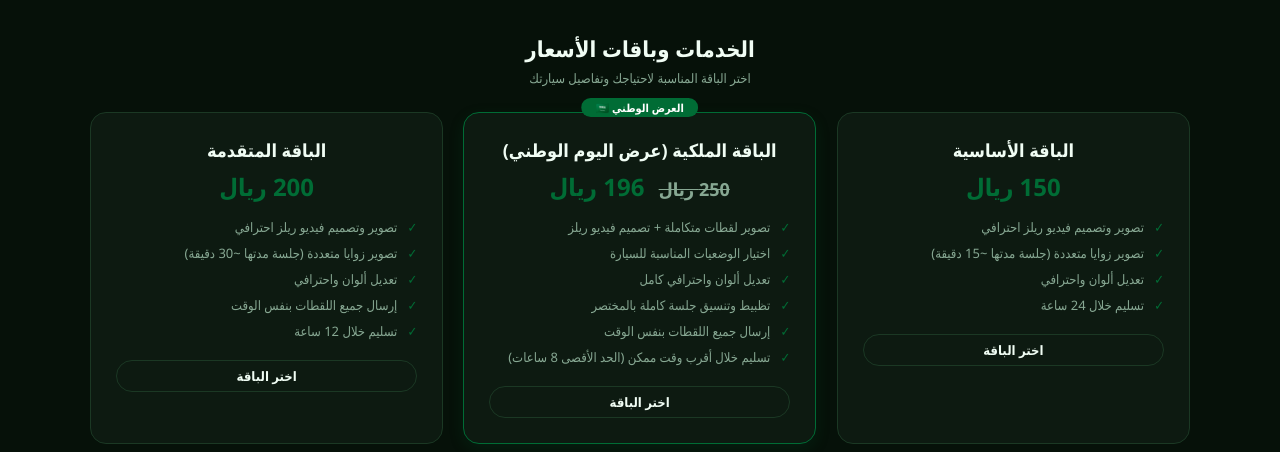
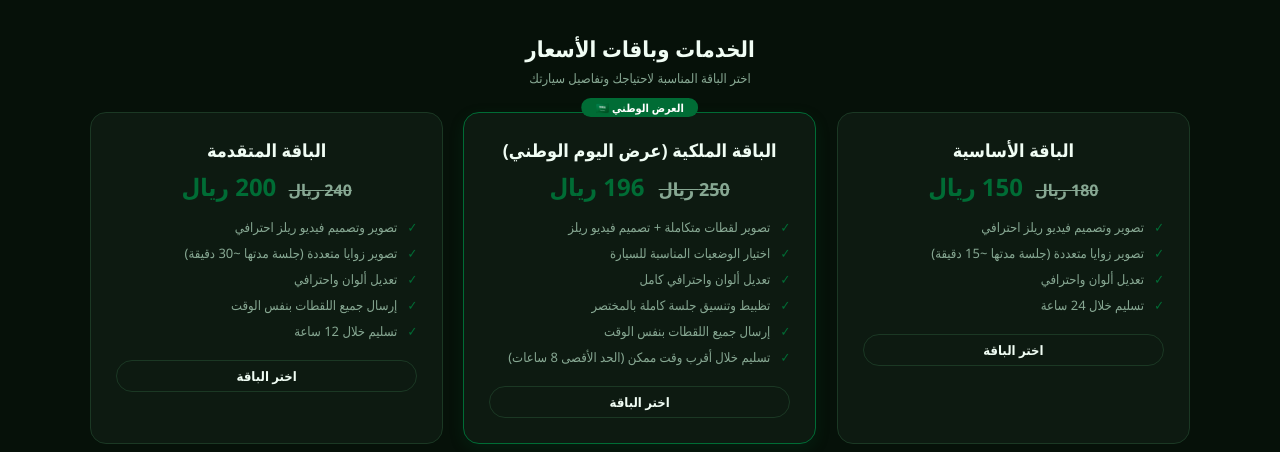
Before and after one commit to ayancybers/ayan_studio, a website: page index.html in a window 1280 px wide. Shown: the part 348-800 px from the top of the page. Drawn offline with Linux system fonts and the light colour scheme.

Commit message:
Update index.html

```diff
--- a/index.html
+++ b/index.html
@@ -1026,9 +1026,13 @@
         </div>
 
         <div class="packages-grid">
+            <!-- الباقة الأساسية -->
             <div class="package-card">
                 <h3 class="package-title" data-key="pkg1-title">الباقة الأساسية</h3>
-                <div class="package-price" data-key="pkg1-price">150 ريال</div>
+                <div class="package-price">
+                    <span style="text-decoration: line-through; color: var(--text-secondary); font-size: 16px; margin-left: 6px;" data-key="pkg1-old-price">180 ريال</span>
+                    <span data-key="pkg1-price">150 ريال</span>
+                </div>
                 <ul class="package-features">
                     <li data-key="pkg1-f1">تصوير وتصميم فيديو ريلز احترافي</li>
                     <li data-key="pkg1-f2">تصوير زوايا متعددة (جلسة مدتها ~15 دقيقة)</li>
@@ -1038,7 +1042,8 @@
                 <a href="#booking" onclick="selectPackageFromCard('الباقة الأساسية - 150 ريال')" class="btn-social-icon" style="display: block; text-align: center;" data-key="btn-select-pkg">اختر الباقة</a>
             </div>
 
-<div class="package-card popular">
+            <!-- الباقة الملكية (عرض اليوم الوطني) -->
+            <div class="package-card popular">
                 <div class="popular-badge" data-key="popular-tag">العرض الوطني 🇸🇦</div>
                 <h3 class="package-title" data-key="pkgRoyal-title">الباقة الملكية (عرض اليوم الوطني)</h3>
                 <div class="package-price">
@@ -1056,9 +1061,13 @@
                 <a href="#booking" onclick="selectPackageFromCard('الباقة الملكية - 196 ريال')" class="btn-social-icon" style="display: block; text-align: center;" data-key="btn-select-pkg">اختر الباقة</a>
             </div>
 
+            <!-- الباقة المتقدمة -->
             <div class="package-card">
                 <h3 class="package-title" data-key="pkg2-title">الباقة المتقدمة</h3>
-                <div class="package-price" data-key="pkg2-price">200 ريال</div>
+                <div class="package-price">
+                    <span style="text-decoration: line-through; color: var(--text-secondary); font-size: 16px; margin-left: 6px;" data-key="pkg2-old-price">240 ريال</span>
+                    <span data-key="pkg2-price">200 ريال</span>
+                </div>
                 <ul class="package-features">
                     <li data-key="pkg2-f1">تصوير وتصميم فيديو ريلز احترافي</li>
                     <li data-key="pkg2-f2">تصوير زوايا متعددة (جلسة مدتها ~30 دقيقة)</li>
@@ -1239,12 +1248,14 @@
                 "packages-header": "الخدمات وباقات الأسعار",
                 "packages-sub": "اختر الباقة المناسبة لاحتياجك وتفاصيل سيارتك",
                 "pkg1-title": "الباقة الأساسية",
+                "pkg1-old-price": "180 ريال",
                 "pkg1-price": "150 ريال",
                 "pkg1-f1": "تصوير وتصميم فيديو ريلز احترافي",
                 "pkg1-f2": "تصوير زوايا متعددة (جلسة مدتها ~15 دقيقة)",
                 "pkg1-f3": "تعديل ألوان واحترافي",
                 "pkg1-f4": "تسليم خلال 24 ساعة",
                 "pkg2-title": "الباقة المتقدمة",
+                "pkg2-old-price": "240 ريال",
                 "pkg2-price": "200 ريال",
                 "pkg2-f1": "تصوير وتصميم فيديو ريلز احترافي",
                 "pkg2-f2": "تصوير زوايا متعددة (جلسة مدتها ~30 دقيقة)",
@@ -1253,6 +1264,7 @@
                 "pkg2-f5": "تسليم خلال 12 ساعة",
                 "popular-tag": "العرض الوطني 🇸🇦",
                 "pkgRoyal-title": "الباقة الملكية (عرض اليوم الوطني)",
+                "pkgRoyal-old-price": "250 ريال",
                 "pkgRoyal-price": "196 ريال",
                 "pkgRoyal-f1": "تصوير لقطات متكاملة + تصميم فيديو ريلز",
                 "pkgRoyal-f2": "اختيار الوضعيات المناسبة للسيارة",
@@ -1325,12 +1337,14 @@
                 "packages-header": "Services & Packages",
                 "packages-sub": "Choose the best package for your car requirements",
                 "pkg1-title": "Basic Package",
+                "pkg1-old-price": "180 SAR",
                 "pkg1-price": "150 SAR",
                 "pkg1-f1": "Professional Shooting & Reels Design",
                 "pkg1-f2": "Multi-angle shooting (~15 mins duration)",
                 "pkg1-f3": "Professional Color Grading",
                 "pkg1-f4": "Delivery within 24 Hours",
                 "pkg2-title": "Advanced Package",
+                "pkg2-old-price": "240 SAR",
                 "pkg2-price": "200 SAR",
                 "pkg2-f1": "Professional Shooting & Reels Design",
                 "pkg2-f2": "Multi-angle shooting (~30 mins duration)",
@@ -1339,6 +1353,7 @@
                 "pkg2-f5": "Delivery within 12 Hours",
                 "popular-tag": "National Offer 🇸🇦",
                 "pkgRoyal-title": "Royal Package (National Day Offer)",
+                "pkgRoyal-old-price": "250 SAR",
                 "pkgRoyal-price": "196 SAR",
                 "pkgRoyal-f1": "Full shots coverage + Reels video design",
                 "pkgRoyal-f2": "Custom car angles and posing setup",
```
